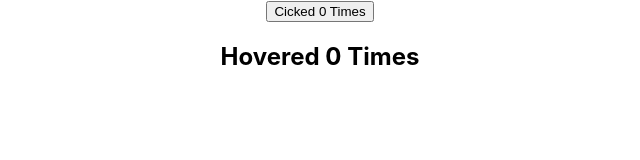
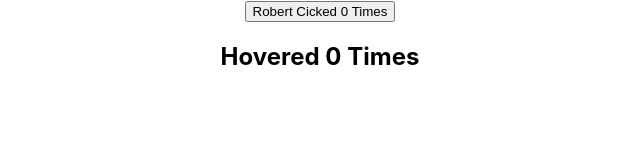
Before and after one commit to DoomRob/HelloWorldReact, a React (Create React App) app: page / in a window 1280 px wide. Shown: the top 160 px of the page, without its empty margins (320-960 px from the left). Built offline with nearby package versions, Linux system fonts and the light colour scheme.

Commit message:
Update ClickCounter.js

```diff
--- a/src/components/ClickCounter.js
+++ b/src/components/ClickCounter.js
@@ -1,24 +1,16 @@
 import React, { Component } from 'react'
+import WithCounter from './WithCounter'
 
 class ClickCounter extends Component {
-    constructor(props) {
-      super(props)
-
-      this.state = {
-         count: 0
-      }
-    }
-
-    incrementCount = () => {
-        this.setState( prevState => {
-            return { count: prevState.count + 1}
-        })
-    }
 
   render() {
-    const { count } = this.state
-    return <button onClick={this.incrementCount}>Cicked {count} Times</button>
+    const { count, incrementCount} = this.props
+    return (
+    <button onClick={incrementCount}>
+       {this.props.name} Cicked {count} Times
+    </button>
+    )
   }
 }
 
-export default ClickCounter
+export default WithCounter(ClickCounter, 5)
```
